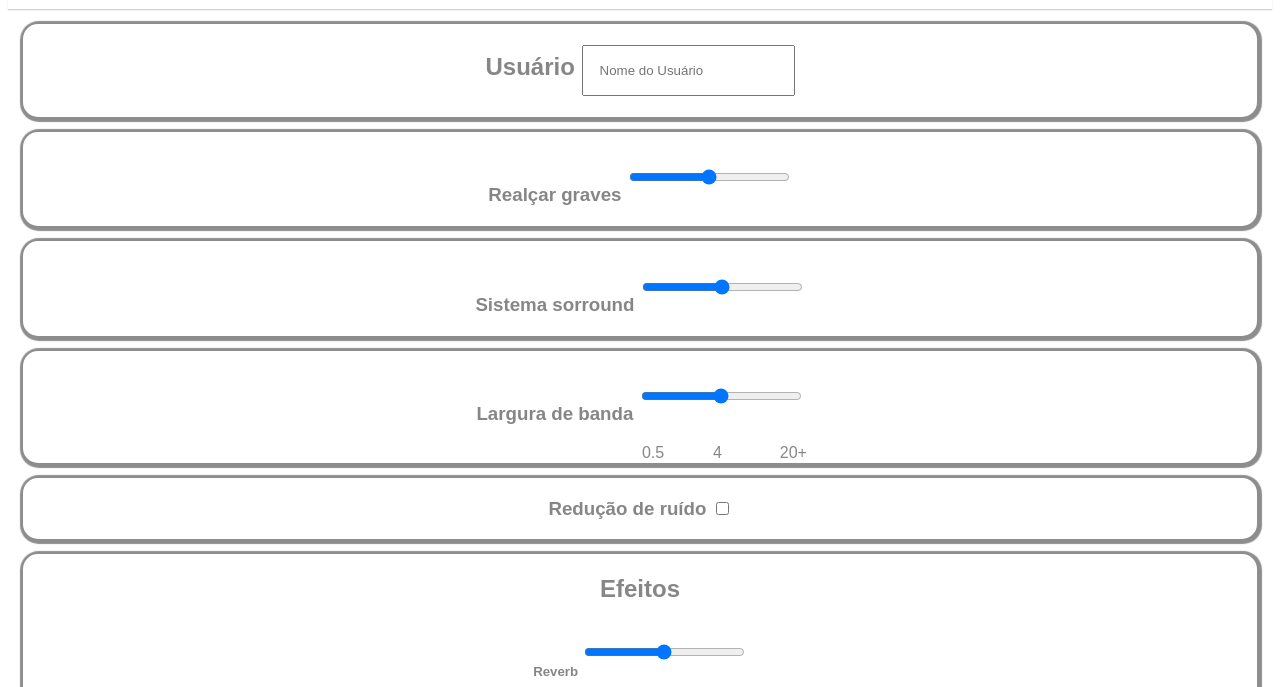
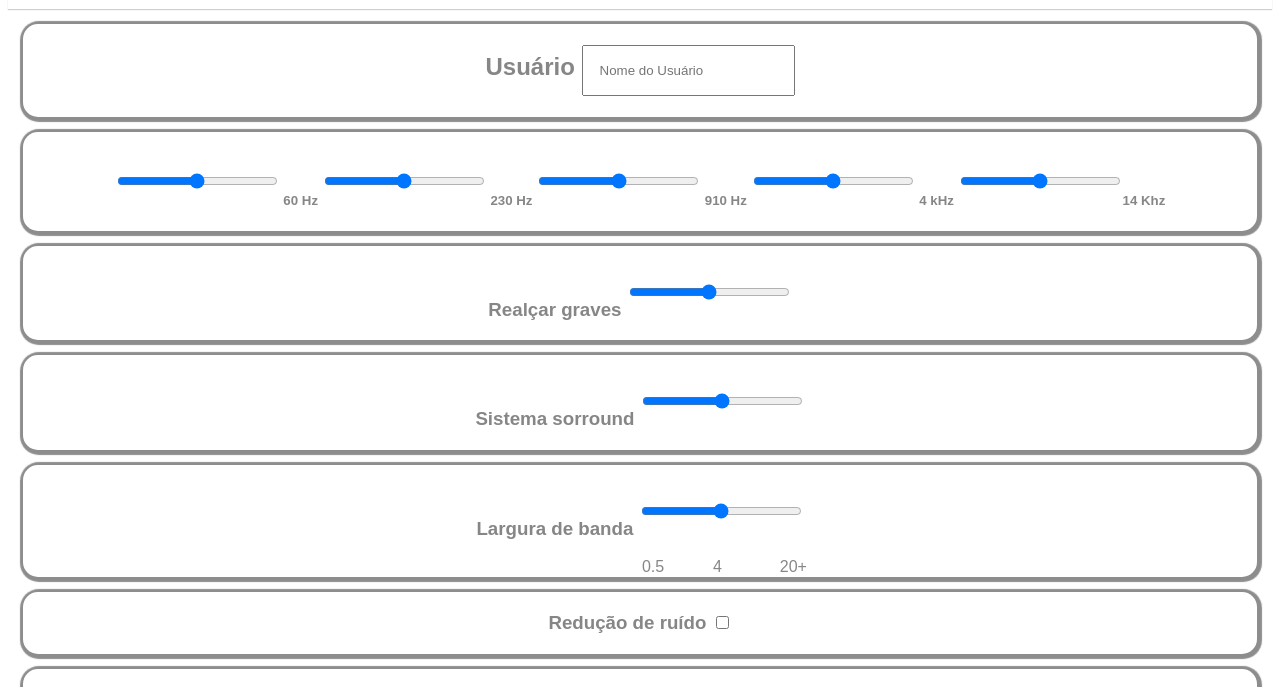
Before and after one commit to SuperChoque123/Funcionalidade-nova---Deezer-Equalizador, a plain HTML site: page index.html in a window 1280 px wide. Shown: the part 95-782 px from the top of the page. Drawn offline with Linux system fonts and the light colour scheme.

Commit message:
Update index.html

```diff
--- a/index.html
+++ b/index.html
@@ -19,7 +19,27 @@
             <input type="text" id="Usuário" placeholder="Nome do Usuário" required>
         </h2>
     </form>
-        <p></p>
+
+</section>
+<section id="faixas">
+        <form id="form-section">
+   <h5><label for="efeitos"></label>
+        <input type="range" id="efeitos" required>
+    60 Hz
+    <label for="efeitos"></label>
+    <input type="range" id="efeitos" required>
+    230 Hz
+        <label for="efeitos"></label>
+        <input type="range" id="efeitos" required>
+        910 Hz
+        <label for="efeitos"></label>
+        <input type="range" id="efeitos" required>
+        4 kHz
+        <label for="efeitos"></label>
+        <input type="range" id="efeitos" required>14 Khz</h5>
+                </form>
+</section>
+        </form>
     </section>
     <section id="contras">
         <form id="form-section">
@@ -43,7 +63,6 @@
                 </section>
 
     <section id="faixas">
-
             <form id="form-section">
         <h3>Redução de ruído
             <label for="ruido"></label>
```
